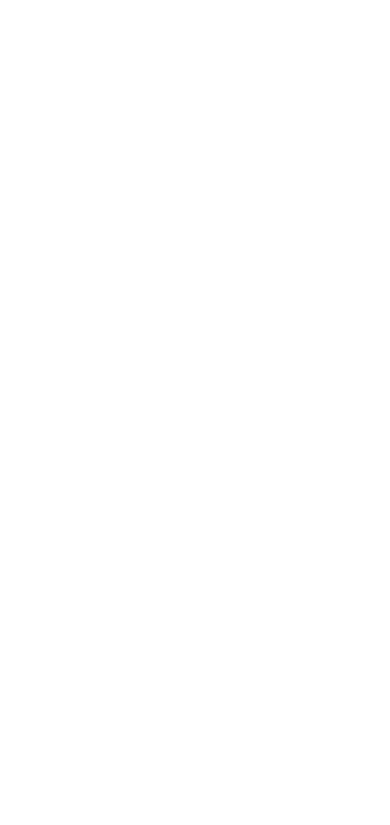
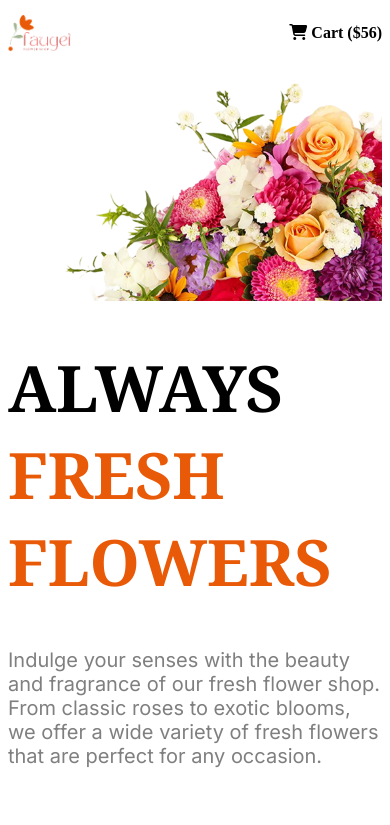
Before and after one commit to JannatulNaima1278/web-responsive-flowers, a plain HTML site: page index.html in a window 390 px wide. Shown: the top 825 px of the page. Drawn offline with Linux system fonts and the light colour scheme.

Commit message:
added responsive header

```diff
--- a/index.html
+++ b/index.html
@@ -5,8 +5,46 @@
     <meta name="viewport" content="width=device-width, initial-scale=1.0">
     <title>Web Development Responsive Flowers</title>
     <link rel="stylesheet" href="styles/styles.css">
+    <script src="https://kit.fontawesome.com/2b900299e6.js" crossorigin="anonymous"></script>
 </head>
 <body>
+    <header>
+        <nav class="display-flex">
+            <img src="./assets/logo.png" alt="">
+            <div class="nav-list">
+                <ul class="display-flex">
+                    <li class="li-1">Home</li>
+                    <li class="li-2  nav-font-color">Shop</li>
+                    <li class="li-3 nav-font-color">About us</li>
+                    <li><i class="fa-solid fa-cart-shopping"></i> Cart ($56)</li>
+                </ul>
+            </div>
+        </nav>
+        <div class="banner display-flex">
+            <div class="banner-content">
+                <h1 class="banner-title noto-serif-normal">ALWAYS <span class="primary-color">FRESH <br> FLOWERS</span></h1>
+                <p class="banner-description primary-color2 inter-normal">Indulge your senses with the beauty and fragrance of our fresh flower shop. From classic roses to exotic blooms, we offer a wide variety of fresh flowers that are perfect for any occasion. </p>
+            </div>
+            <img class="banner-img" src="./assets/hero-flower.png" alt="">
+        </div>
+    </header>
+    <main>
+        <section class="plants-section">
+           <h2 class="plants-title noto-serif-normal"><span class="primary-color">Our</span> Plants</h2>
+           <p class="plants-description primary-color2 inter-normal">Indulge your senses with the beauty and fragrance of our fresh flower shop. From classic roses to exotic blooms, we offer a wide variety of fresh.</p>
+           <div class="plants-container inter-normal">
+            <div class="plants-card">
+                <img src="./assets/sample-flower-image.png" alt="">
+                <p class="font-size card-title">Lily Blossom</p>
+                <h4 class="font-size card-sub">20 USD</h4>
+                <button>ADD TO CART</button>
+            </div>
+           </div>
+        </section>
 
+    </main>
+    <footer>
+
+    </footer>
 </body>
 </html>
--- a/styles/styles.css
+++ b/styles/styles.css
@@ -0,0 +1,114 @@
+@import url('https://fonts.googleapis.com/css2?family=Noto+Serif:ital,wght@0,100..900;1,100..900&display=swap');
+
+@import url('https://fonts.googleapis.com/css2?family=Inter:ital,opsz,wght@0,14..32,100..900;1,14..32,100..900&display=swap');
+
+.noto-serif-normal {
+  font-family: "Noto Serif", serif;
+  font-optical-sizing: auto;
+  font-weight: 400;
+  font-style: normal;
+  font-variation-settings:
+    "wdth" 100;
+}
+
+.inter-normal {
+  font-family: "Inter", sans-serif;
+  font-optical-sizing: auto;
+  font-weight: 400;
+  font-style: normal;
+}
+
+/* shared styles */
+
+.display-flex{
+    display: flex;
+}
+
+.font-size{
+    font-size: 1.25rem;
+}
+
+.nav-font-color{
+    color: #8987A1;
+}
+
+.primary-color{
+    color: #E95A08;
+}
+
+.primary-color2{
+    color: rgba(0, 0, 0, 0.5);
+}
+
+/* navbar styles */
+
+nav ul li{
+    list-style: none;
+    font-weight: bold;
+}
+
+nav ul{
+    gap: 45px;
+}
+
+nav img{
+    width: 132px;
+    height: 82px;
+}
+
+nav{
+    max-width: 1140px;
+    margin: 0 auto;
+    justify-content: space-between;
+    align-items: center;
+}
+
+/* banner styles */
+
+.banner-title{
+    font-size: 4rem;
+    font-weight: bold;
+}
+
+.banner-description{
+    font-size: 1.25rem;
+}
+
+.banner{
+    max-width: 1140px;
+    margin: 0 auto;
+    margin-top: 200px;
+}
+
+/* plants section style */
+
+.plants-title{
+    font-size: 3rem;
+    font-weight: bold;
+}
+
+.plants-description{
+    font-size: 1.25rem;
+}
+
+/* Responsive small device */
+
+@media screen and (max-width:576px) {
+    .li-1, .li-2, .li-3{
+        display: none;
+    }
+
+    .banner{
+        flex-direction: column-reverse;
+        margin-top: 10px
+    }
+
+    nav img{
+        width: 63px;
+        height: 38px;
+    }
+
+    .banner-img{
+       width: 100%;
+    }
+}
```
